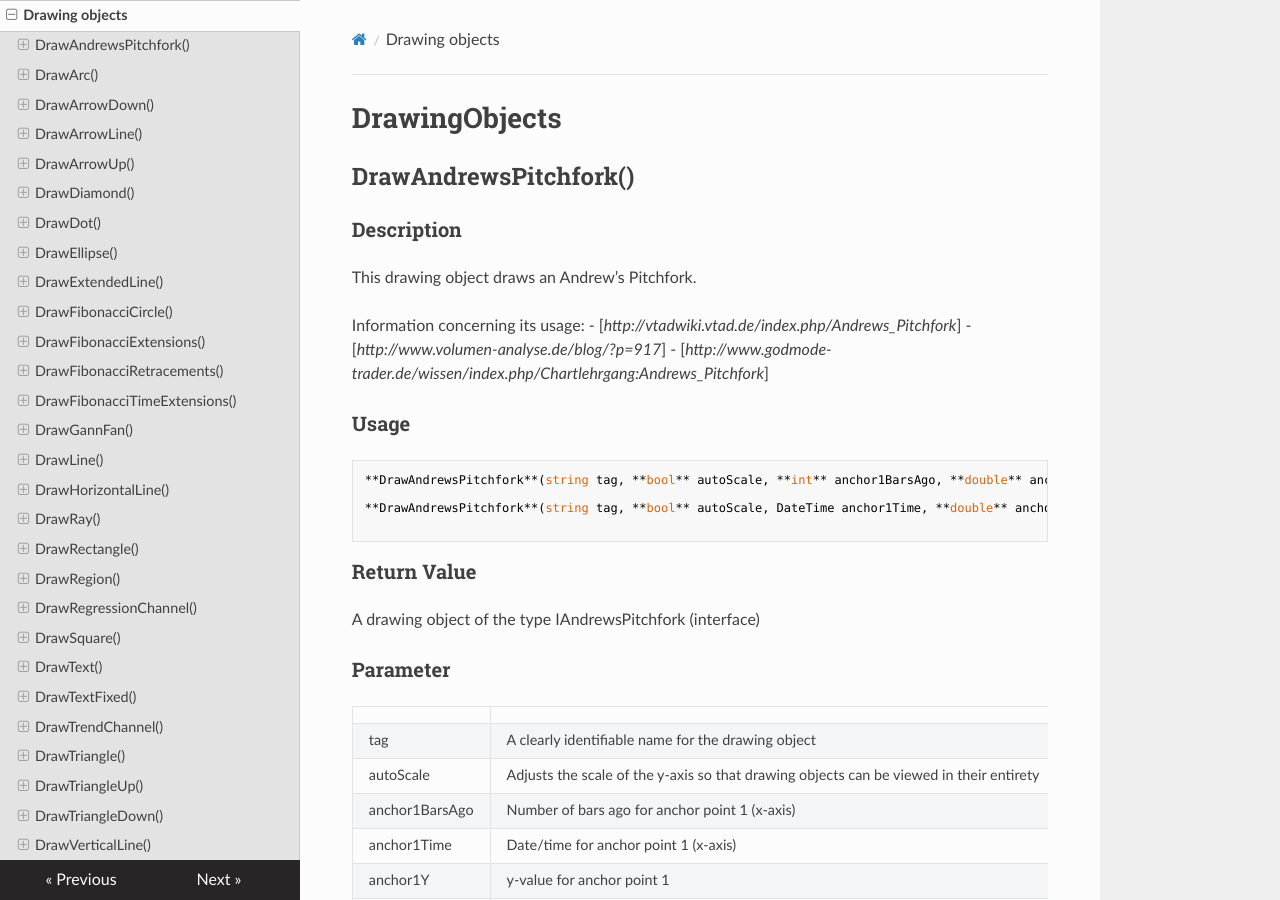
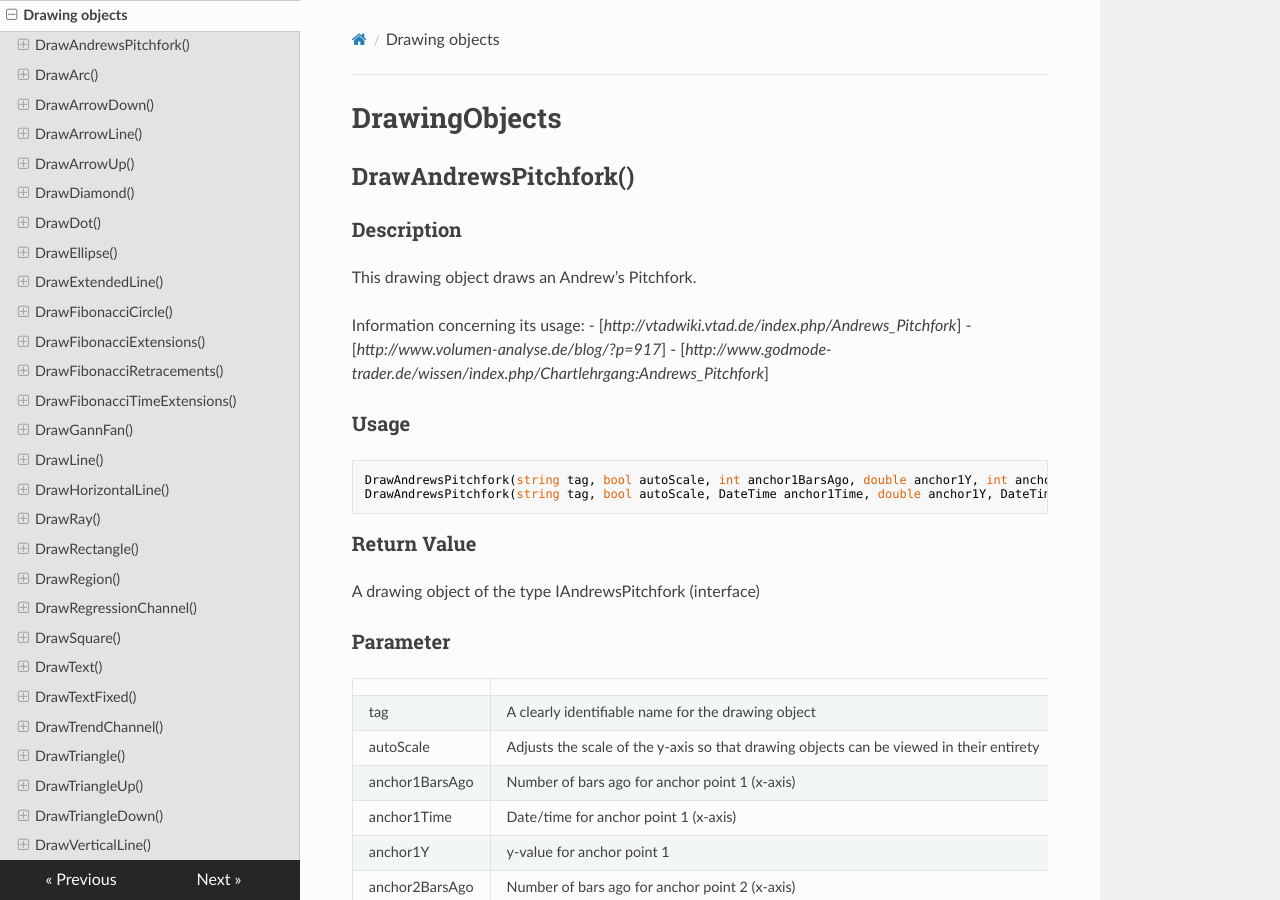
Before and after one commit to AgenaTrader/AgenaScript-documentation, an MkDocs documentation site: the page built from sources/drawing_objects.md, in a window 1280 px wide and 900 px high. Built offline with MkDocs 1.6.1, drawn with Linux system fonts in a browser that asks for light colours; nearby versions of some CDN libraries; old or Windows-style settings are respelled for this version of MkDocs; some of the changed text lies outside the part shown.

Commit message:
cleanup on source code blocks

````diff
--- a/sources/drawing_objects.md
+++ b/sources/drawing_objects.md
@@ -15,10 +15,8 @@ Information concerning its usage:
 ### Usage
 
 ```cs
-**DrawAndrewsPitchfork**(string tag, **bool** autoScale, **int** anchor1BarsAgo, **double** anchor1Y, **int** anchor2BarsAgo, **double** anchor2Y, **int** anchor3BarsAgo, **double** anchor3Y, Color color, DashStyle dashStyle, **int** width)
-
-**DrawAndrewsPitchfork**(string tag, **bool** autoScale, DateTime anchor1Time, **double** anchor1Y, DateTime anchor2Time, **double** anchor2Y, DateTime anchor3Time, **double** anchor3Y, Color color, DashStyle dashStyle, **int** width)
-
+DrawAndrewsPitchfork(string tag, bool autoScale, int anchor1BarsAgo, double anchor1Y, int anchor2BarsAgo, double anchor2Y, int anchor3BarsAgo, double anchor3Y, Color color, DashStyle dashStyle, int width)
+DrawAndrewsPitchfork(string tag, bool autoScale, DateTime anchor1Time, double anchor1Y, DateTime anchor2Time, double anchor2Y, DateTime anchor3Time, double anchor3Y, Color color, DashStyle dashStyle, int width)
 ```
 
 ### Return Value
@@ -136,7 +134,6 @@ A drawing object of the type IArrowDown (interface)
 ```cs
 // Draws a red arrow 3 ticks above the high for the current bar
 DrawArrowDown("MyArrow", true, 0, High[0] + 3*TickSize, Color.Red);
-
 // Draws a red arrow on a three-bar reversal pattern
 if(High[2] > High[3] && High[1] > High[2] && Close[0] < Open[0])
 DrawArrowDown(CurrentBar.ToString(), true, 0, High[0] + 3*TickSize, Color.Red);
@@ -630,7 +627,6 @@ See [*DrawLine()*], [*DrawVerticalLine()*], [*DrawExtendedLine()*], [*DrawRay()*
 
 ```cs
 DrawHorizontalLine(string tag, double y, Color color)
-
 DrawHorizontalLine(string tag, bool autoScale, double y, Color color, DashStyle dashStyle, int width)
 ```
 
@@ -713,7 +709,6 @@ A drawing object of the type IRay (interface)
 // --> line is extended to the right
 // from y=3 to y=7
 DrawRay("MyRay", 10, 3, 0, 7, Color.Green);
-
 // Draws a line from the current bar to the bar from 10 periods ago
 // --> line is extended to the left
 // from y=3 to y=7
@@ -961,14 +956,11 @@ A drawing object of the type IText (interface)
 
 ### Example
 ```cs
-
 // writes text at y=3.0
 DrawText("MyText", "This is sample text.", 10, 3, Color.Black);
-
 // writes red text in the font Arial 7
 DrawText("MyText", false, "This is sample text.", Time[0], Close[0]+50*TickSize, 0,
-
-Color.Red, **new Font**("Arial",7), StringAlignment.Center, Color.Blue, Color.DarkOliveGreen, 10);
+Color.Red, new Font("Arial",7), StringAlignment.Center, Color.Blue, Color.DarkOliveGreen, 10);
 ```
 
 This leads to the following result:
@@ -978,25 +970,15 @@ This leads to the following result:
 ```cs
 DrawText("MyTag",true,"Text",1,
 // barsAgo
-
-High\[1\], // y
-
+High[1], // y
 10, // yPixelOffset
-
 Color.Blue, // Text color
-
 new Font("Arial", 10, FontStyle.Bold),
-
 StringAlignment.Center,
-
 HorizontalAlignment.Center,
-
 VerticalAlignment.Bottom,
-
 Color.Red, // Outline color
-
 Color.Yellow, // Fill color
-
 100); // Opacity
 ```
 
@@ -1043,7 +1025,6 @@ A drawing object of the type ITextFixed (interface)
 ```cs
 // Writes text into the middle of the chart
 DrawTextFixed("MyText", "This is sample text.", TextPosition.Center);
-
 // Writes red text with a blue border into the middle of the chart
 DrawTextFixed("MyText", "This is sample text.", TextPosition.Center,
 Color.Red, new Font("Arial",35), Color.Blue, Color.Empty, 10);
````
